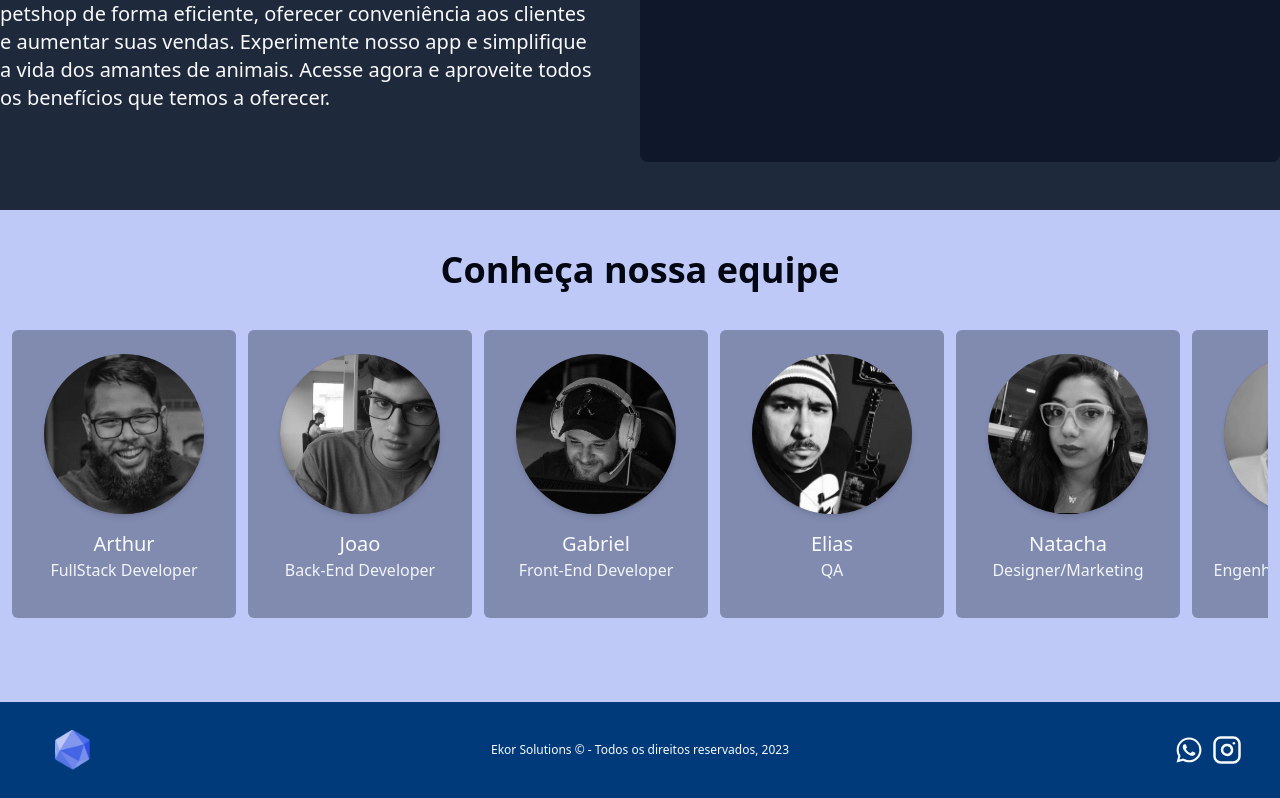
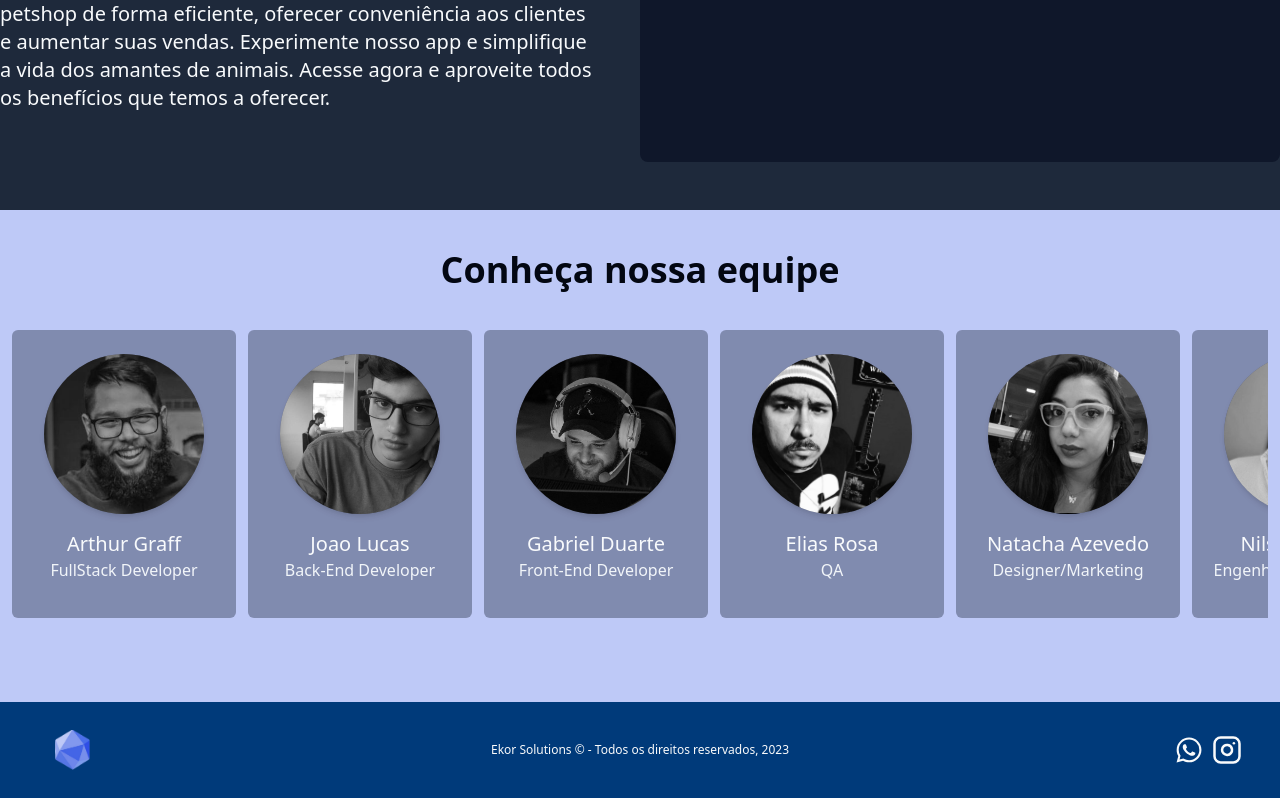
Before and after one commit to Benfic4rthur/ekorsolutions, a React (Vite) app: page / in a window 1280 px wide. Shown: the part 1750-2548 px from the top of the page. Built offline with nearby package versions, Linux system fonts and the light colour scheme; grey boxes are pictures that could not be loaded.

Commit message:
fix: reajustado nomes da equipe.

```diff
--- a/src/components/Team.jsx
+++ b/src/components/Team.jsx
@@ -12,12 +12,12 @@ export function Team() {
       <h1 className='text-center font-bold text-4xl'>Conheça nossa equipe</h1>
       <div className='flex justify-center items-center mb-20'>
         <div className='mt-10 w-auto flex overflow-x-auto mx-auto gap-3 pb-1 animate-sobe'>
-          <Card Name={'Arthur'} Subtitle={'FullStack developer'} src={arthur} />
-          <Card Name={'joao'} Subtitle={'back-end developer'} src={joao} />
-          <Card Name={'gabriel'} Subtitle={'front-end developer'} src={gabriel} />
-          <Card Name={'elias'} Subtitle={'QA'} src={elias} />
-          <Card Name={'natacha'} Subtitle={'Designer/Marketing'} src={natacha} />
-          <Card Name={'nilson'} Subtitle={'Engenharia/Matematica'} src={nilson} />
+          <Card Name={'Arthur Graff'} Subtitle={'FullStack developer'} src={arthur} />
+          <Card Name={'joao Lucas'} Subtitle={'back-end developer'} src={joao} />
+          <Card Name={'gabriel Duarte'} Subtitle={'front-end developer'} src={gabriel} />
+          <Card Name={'elias Rosa'} Subtitle={'QA'} src={elias} />
+          <Card Name={'natacha Azevedo'} Subtitle={'Designer/Marketing'} src={natacha} />
+          <Card Name={'nilson Lemos'} Subtitle={'Engenharia/Matematica'} src={nilson} />
         </div>
       </div>
     </section>
```
